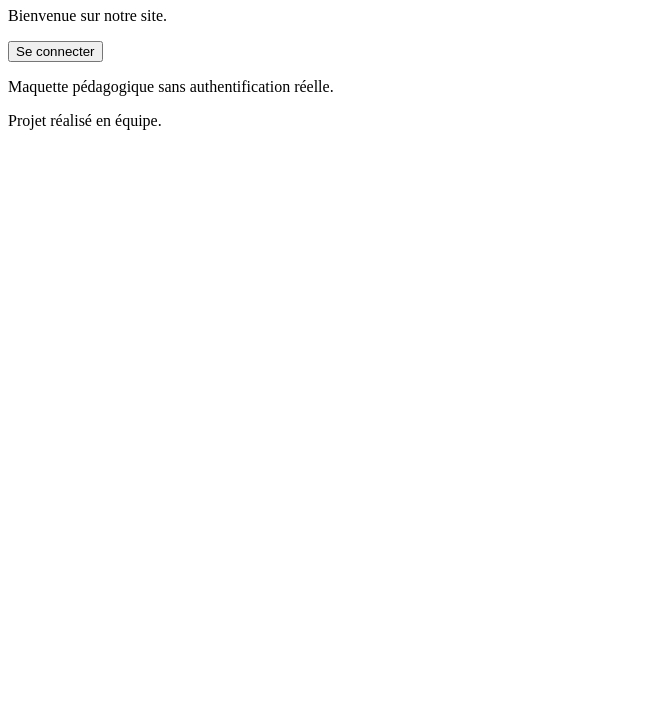
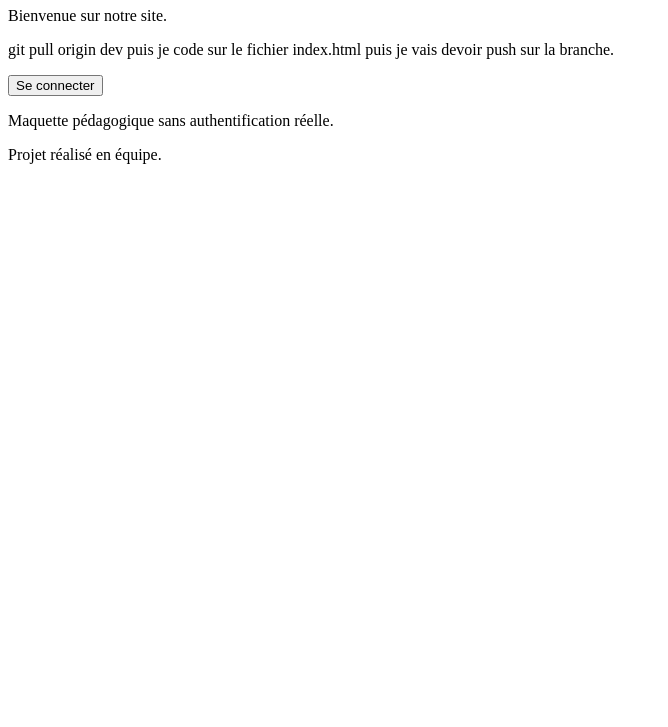
Before and after one commit to clakg/VERSIONNING, a plain HTML site: page index.html in a window 1280 px wide. Shown: the part 73-800 px from the top of the page, without its empty margins (0-668 px from the left). Drawn offline with Linux system fonts and the light colour scheme.

Commit message:
commit pour integrer le tag

```diff
--- a/index.html
+++ b/index.html
@@ -13,6 +13,10 @@
     </header>
 
     <main>
+      <p>
+        git pull origin dev puis je code sur le fichier index.html puis je vais
+        devoir push sur la branche.
+      </p>
       <form>
         <!-- CHARLIE : ajoutez les champs ici -->
 
```
